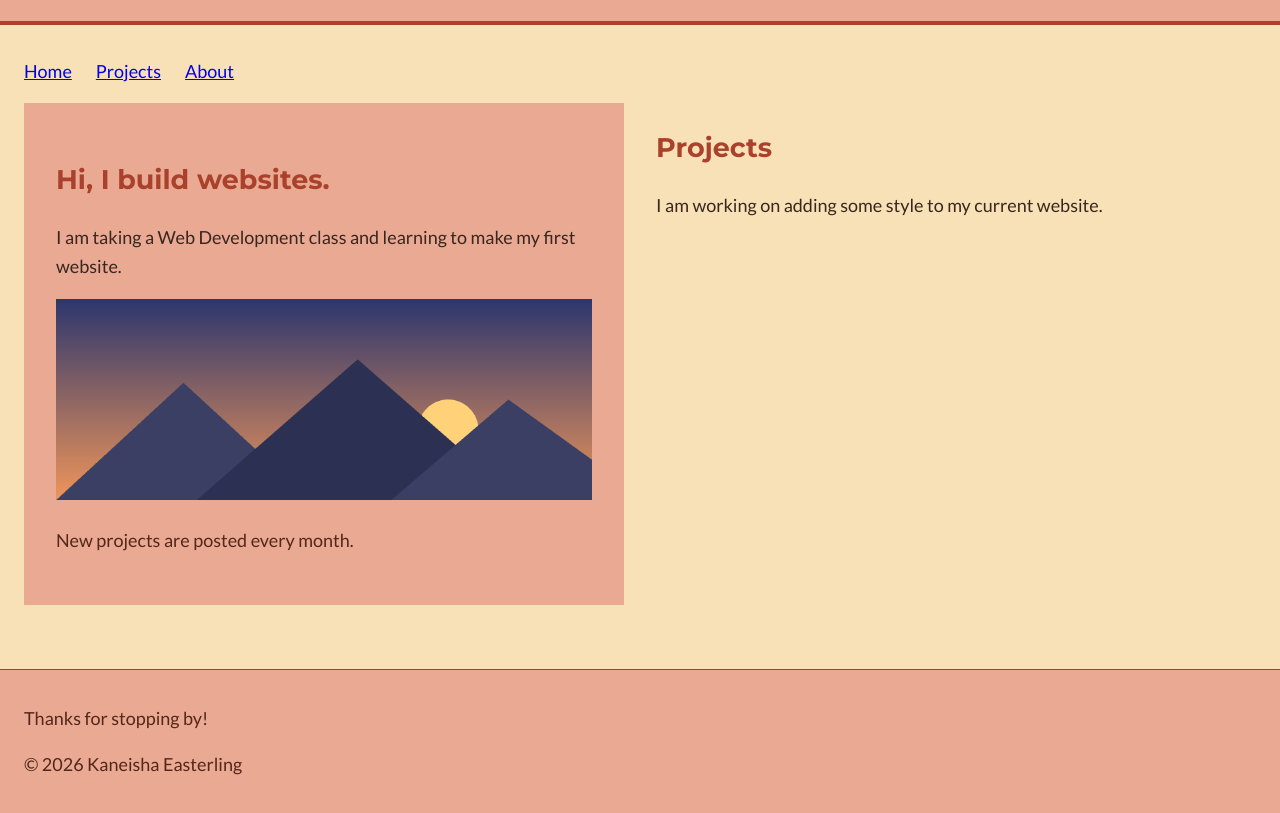
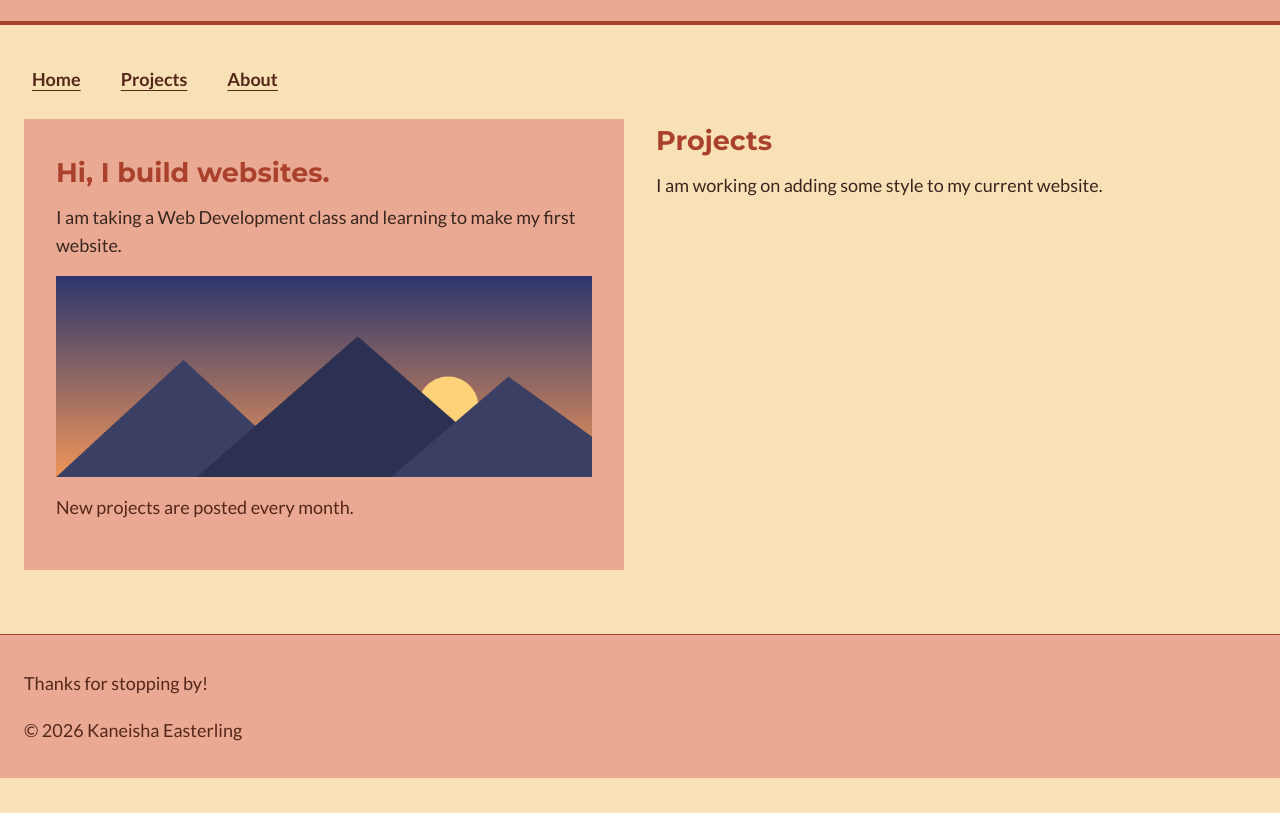
Before and after one commit to KayEasterling/my-first-website, a plain HTML site: page index.html in a window 1280 px wide. Shown: the part 85-898 px from the top of the page. After the commit the page ends 863 px from the top, so only its background shows below. Drawn offline with Linux system fonts and the light colour scheme.

Commit message:
Enhance CSS with layout and navigation styles
Added styles for sections, articles, and navigation links to improve layout and accessibility.

```diff
--- a/style.css
+++ b/style.css
@@ -1,3 +1,4 @@
+
 * {
   box-sizing: border-box;
 }
@@ -110,3 +111,54 @@ footer p {
 .note {
   color: #542719;
 }
+
+/* Gestalt: proximity groups related content with tighter internal spacing. */
+main > section {
+  margin-bottom: 32px;
+}
+
+main > section > :first-child {
+  margin-top: 0;
+}
+
+main h2,
+main h3 {
+  margin-bottom: 8px;
+}
+
+main p,
+main ul {
+  margin-top: 8px;
+  margin-bottom: 16px;
+}
+
+main article {
+  margin-top: 16px;
+}
+
+main article > :first-child {
+  margin-top: 0;
+}
+
+/* Gestalt: similarity gives navigation the same appearance on every page. */
+nav a,
+nav a:visited {
+  display: inline-block;
+  padding: 8px;
+  color: #542719;
+  font-weight: 700;
+  text-decoration: underline;
+  text-underline-offset: 4px;
+  border-radius: 8px;
+}
+
+nav a:hover,
+nav a:focus-visible {
+  color: #38261F;
+  background-color: #E9A992;
+}
+
+nav a:focus-visible {
+  outline: 3px solid #38261F;
+  outline-offset: 4px;
+}
```
